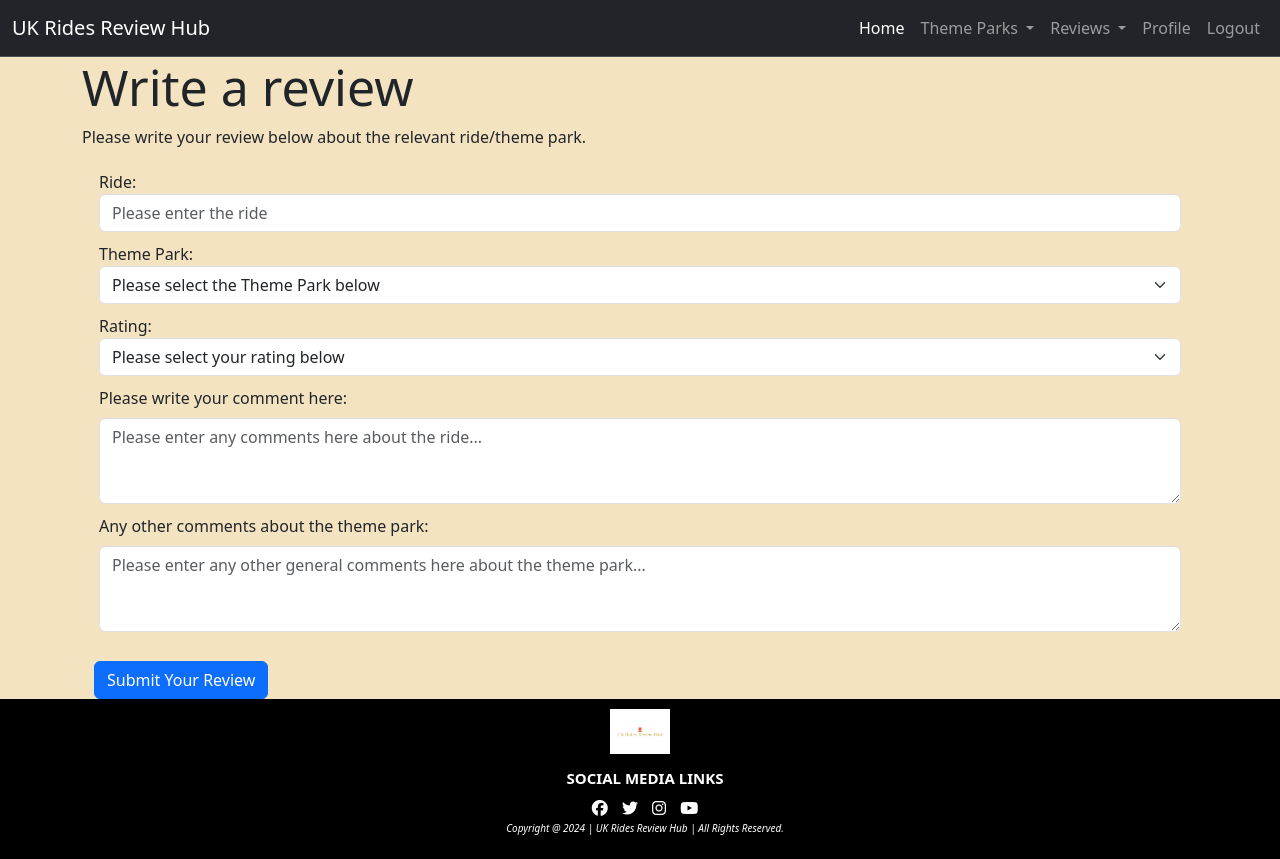
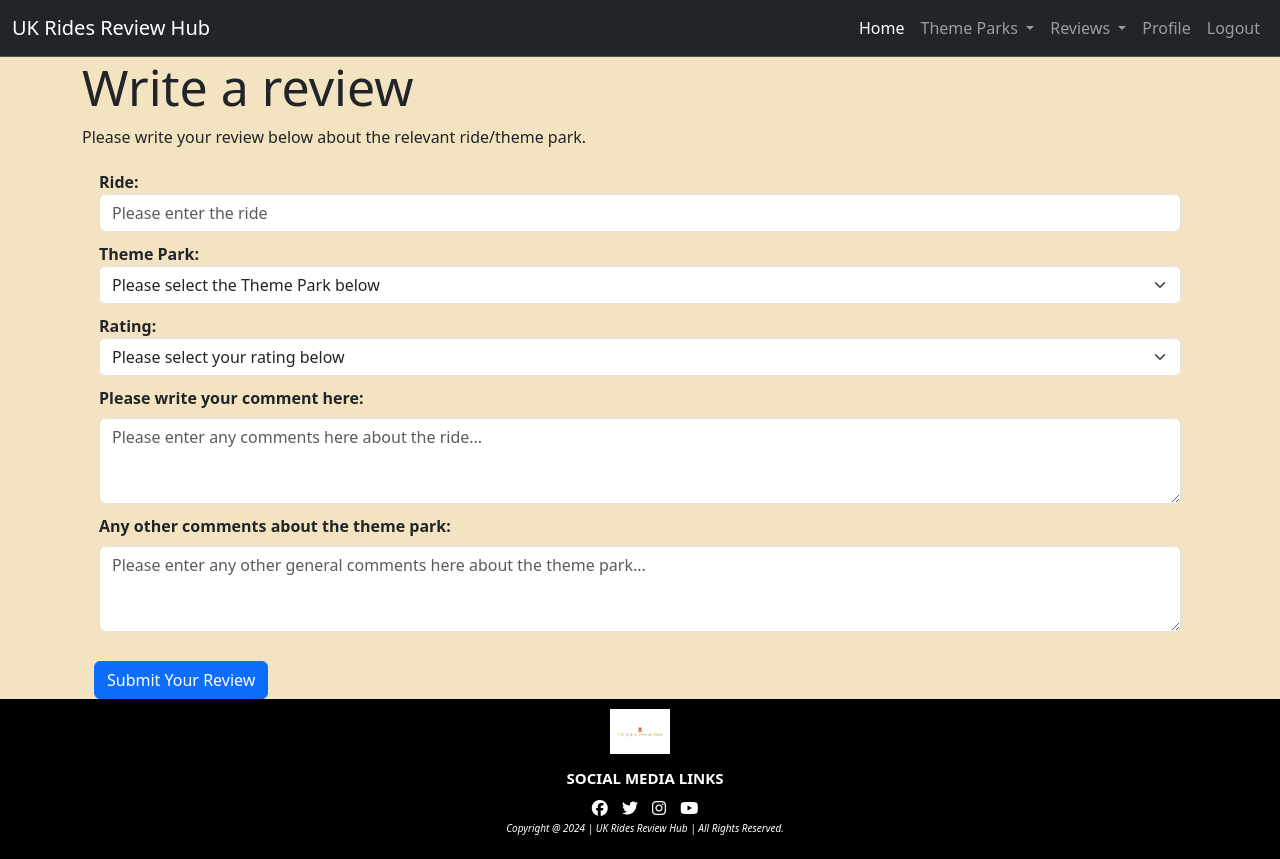
Before and after one commit to hannahro15/Theme-park-reviews-site, a Flask app: page /add_review in a window 1280 px wide. Run offline with Flask 3, Linux system fonts and the light colour scheme; the visitor is signed in with stand-in values (Sample User, id 1); data that the repository does not hold is empty; some libraries are stand-ins or nearby versions.

Commit message:
Add some formatting and warning messages to user

```diff
--- a/templates/add_review.html
+++ b/templates/add_review.html
@@ -5,12 +5,12 @@
 <div class="container">
   <form method="POST" action="{{ url_for('add_review') }}">
     <div class="form-group">
-      <label for="ride_name">Ride: </label>
+      <label for="ride_name"><strong>Ride: </strong></label>
       <input type="text" class="form-control" id="ride_name" name="ride_name" aria-describedby="ride_name"
         placeholder="Please enter the ride" minlength="4" maxlength="15" required>
     </div>
     <div class="form-group">
-      <label for="theme_park">Theme Park: </label>
+      <label for="theme_park"><strong>Theme Park: </strong></label>
       <select class="form-select" id="theme_park" name="theme_park" aria-label="Large select example" required>
         <option selected>Please select the Theme Park below</option>
         <option value="Blackpool Pleasure Beach">Blackpool Pleasure Beach</option>
@@ -19,7 +19,7 @@
       </select>
     </div>
     <div class="form-group">
-      <label for="rating">Rating: </label>
+      <label for="rating"><strong>Rating: </strong></label>
       <select class="form-select" id="rating" name="rating" aria-label="Large select example" required>
         <option selected>Please select your rating below</option>
         <option value="1/5 - Poor">1/5 - Poor</option>
@@ -30,12 +30,12 @@
       </select>
     </div>
     <div class="form-group">
-      <label for="ride_comment" class="form-label">Please write your comment here: </label>
+      <label for="ride_comment" class="form-label"><strong>Please write your comment here: </strong></label>
       <textarea class="form-control" id="ride_comment" name="ride_comment" rows="3"
         placeholder="Please enter any comments here about the ride..." required></textarea>
     </div>
     <div class="form-group">
-      <label for="other_comment" class="form-label">Any other comments about the theme park: </label>
+      <label for="other_comment" class="form-label"><strong>Any other comments about the theme park: </strong></label>
       <textarea class="form-control" id="other_comment" name="other_comment" rows="3"
         placeholder="Please enter any other general comments here about the theme park..." required></textarea>
     </div>
```
Also changed, not shown: templates/edit_review.html (+5 -5 lines).
